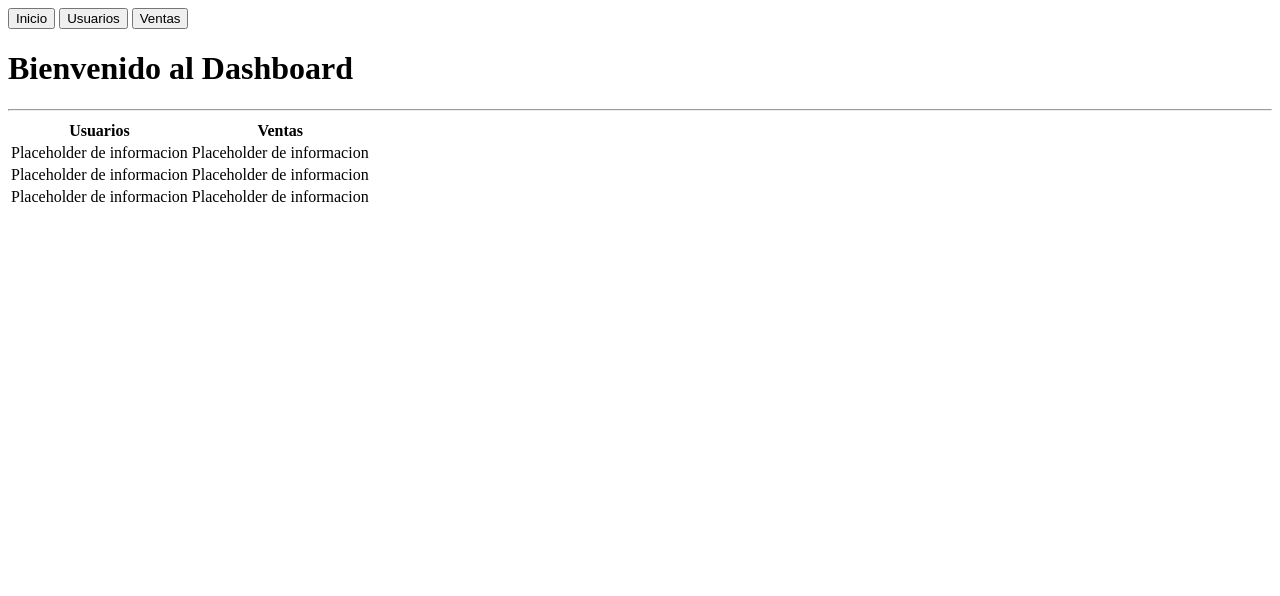
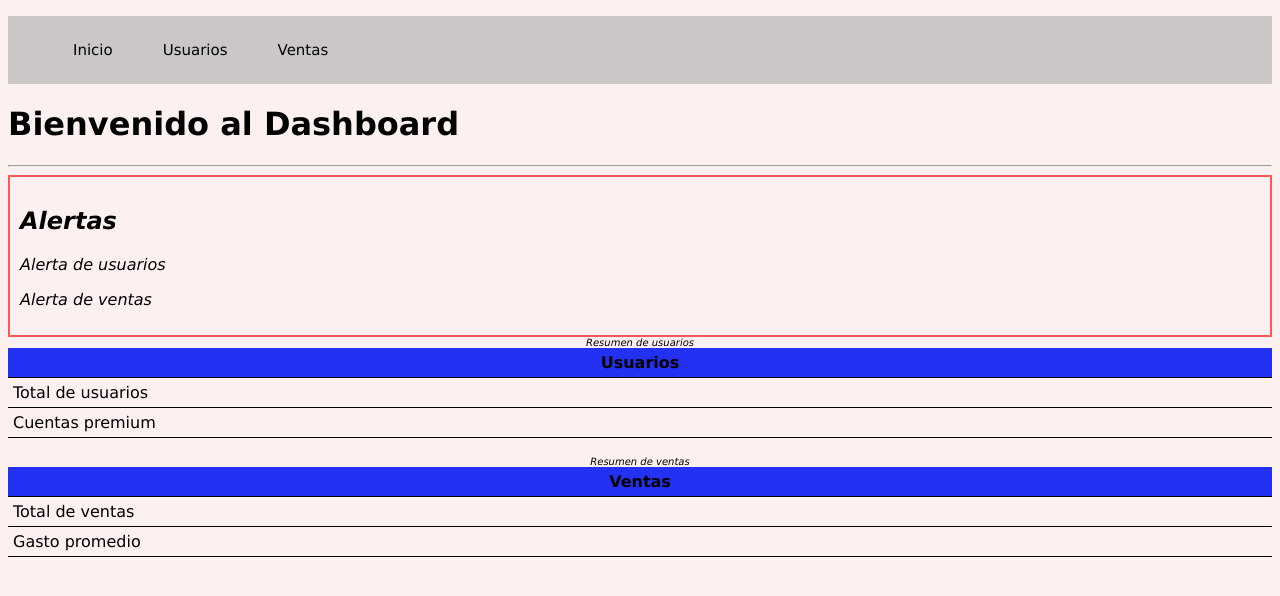
Before and after one commit to sebas21bm/patrones-mediator-visitor, a website: page proyecto/index.html in a window 1280 px wide. Drawn offline with Linux system fonts and the light colour scheme.

Commit message:
HTML y CSS de la pagina de inicio

```diff
--- a/proyecto/index.html
+++ b/proyecto/index.html
@@ -3,35 +3,52 @@
 <head>
     <meta charset="UTF-8">
     <meta name="viewport" content="width=device-width, initial-scale=1.0">
+    <link rel="stylesheet" href="/proyecto/src/css/global.css">
+    <link rel="stylesheet" href="/proyecto/src/css/inicio.css">
     <title>Dashboard - Inicio</title>
 </head>
 <body>
-    <button>Inicio</button>
-    <button>Usuarios</button>
-    <button>Ventas</button>
+    <ul>
+        <li><a href="#inicio">Inicio</a></li>
+        <li><a href="/proyecto/usuarios.html#iniciousuarios">Usuarios</a></li>
+        <li><a href="/proyecto/ventas.html#inicioventas">Ventas</a></li>
+    </ul>
+
+    <h1 id="#inicio">Bienvenido al Dashboard</h1>
+
+    <hr>
+
+    <div class="alert-message">
+        <h2>Alertas</h2>
+        <p>Alerta de usuarios</p>
+        <p>Alerta de ventas</p>
+    </div>
+
+    <table>
+        <caption>Resumen de usuarios</caption>
+        <tr>
+            <th colspan="2">Usuarios</th>
+        </tr>
+        <tr>
+            <td>Total de usuarios</td>
+        </tr>
+        <tr>
+            <td>Cuentas premium</td>
+        </tr>
+    </table>
 
     <br>
 
-    <h1>Bienvenido al Dashboard</h1>
-
-    <hr>
-
     <table>
+        <caption>Resumen de ventas</caption>
         <tr>
-            <th>Usuarios</th>
             <th>Ventas</th>
         </tr>
         <tr>
-            <td>Placeholder de informacion</td>
-            <td>Placeholder de informacion</td>
+            <td>Total de ventas</td>
         </tr>
         <tr>
-            <td>Placeholder de informacion</td>
-            <td>Placeholder de informacion</td>
-        </tr>
-        <tr>
-            <td>Placeholder de informacion</td>
-            <td>Placeholder de informacion</td>
+            <td>Gasto promedio</td>
         </tr>
     </table>
 </body>
--- a/proyecto/src/css/global.css
+++ b/proyecto/src/css/global.css
@@ -1 +1,7 @@
-/* Para que gitignore no elimine la carpeta
+body{
+    background-color: #fdf0f0;
+}
+
+h1{
+    font-family: Verdana, Geneva, Tahoma, sans-serif;
+}
--- a/proyecto/src/css/inicio.css
+++ b/proyecto/src/css/inicio.css
@@ -1 +1,68 @@
-/* Para que gitignore no elimine la carpeta
+.alert-message{
+    background-color: #fdf0f0;
+    border: 2px solid #ff5757;
+    padding: 10px;
+    font-family: Verdana, Geneva, Tahoma, sans-serif;
+    font-style: italic;
+}
+
+table{
+    width: 100%;
+    padding: 10px;
+    border-spacing: 30px;
+    border-collapse: collapse;
+
+}
+
+th{
+    background-color: #2231f2;
+    font-family: Verdana, Geneva, Tahoma, sans-serif;
+    padding: 5px;
+}
+
+tr{
+    border-bottom: 1px solid black;
+    font-family: Verdana, Geneva, Tahoma, sans-serif;
+}
+
+td{
+    padding: 5px;
+}
+
+tr:hover{
+    background-color: #dcf4ff;
+}
+
+caption{
+    font-family: Verdana, Geneva, Tahoma, sans-serif;
+    font-size: 10px;
+    font-style: italic;
+}
+
+ul{
+    background-color: #ccc7c7;
+    list-style-type: none;
+    overflow: hidden;
+}
+
+li{
+    float: left;
+    padding: 10px;
+}
+
+a:link{
+    text-decoration: none;
+    text-align: center;
+    display: inline-block;
+    padding: 15px;
+    color: black;
+    font-family: Verdana, Geneva, Tahoma, sans-serif;
+    font-size: 15px;
+}
+a:hover{
+    background-color: #2231f2;
+    color:white
+}
+a:visited{
+    color: black;
+}
```
Also changed, not shown: proyecto/usuarios.html (+19 -8 lines), proyecto/ventas.html (+19 -8 lines).
